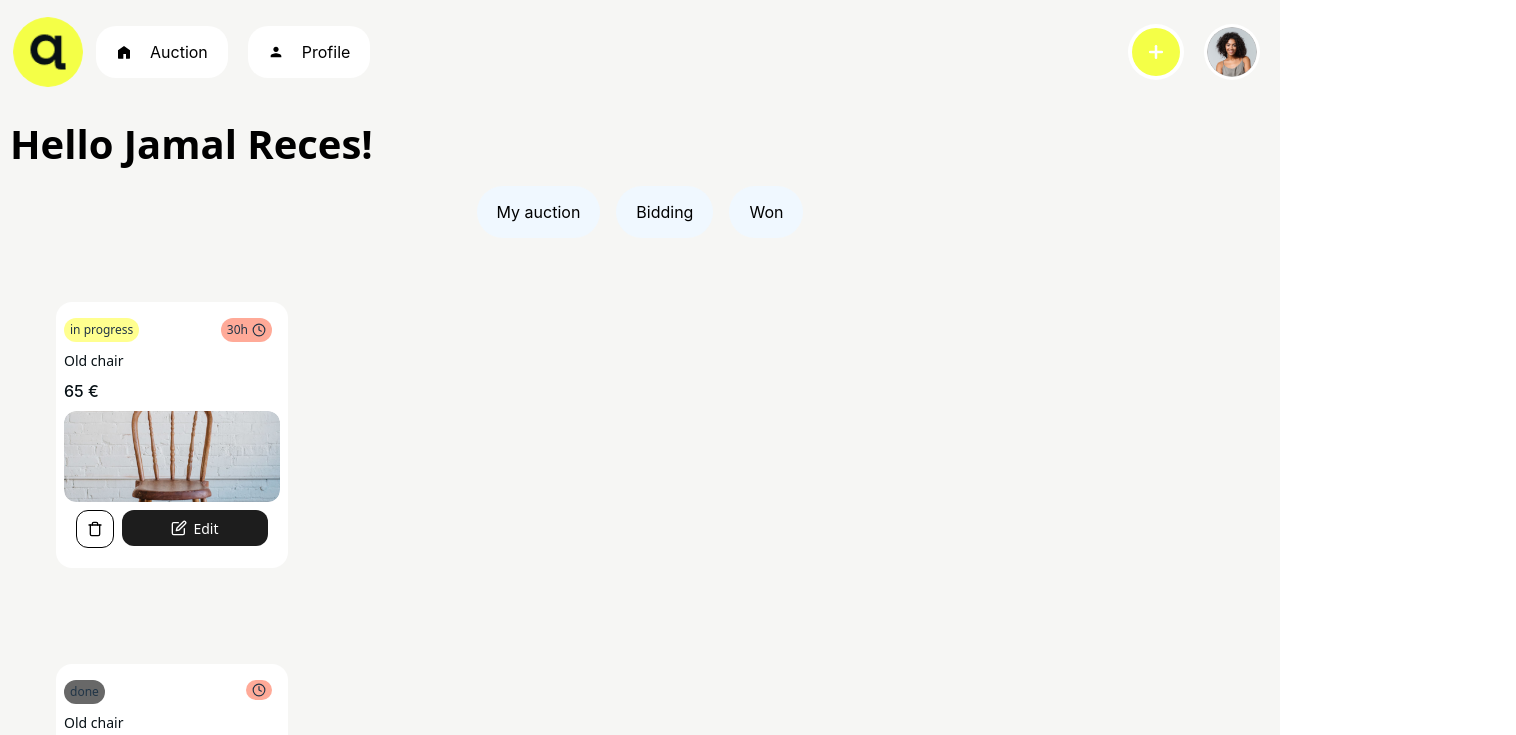
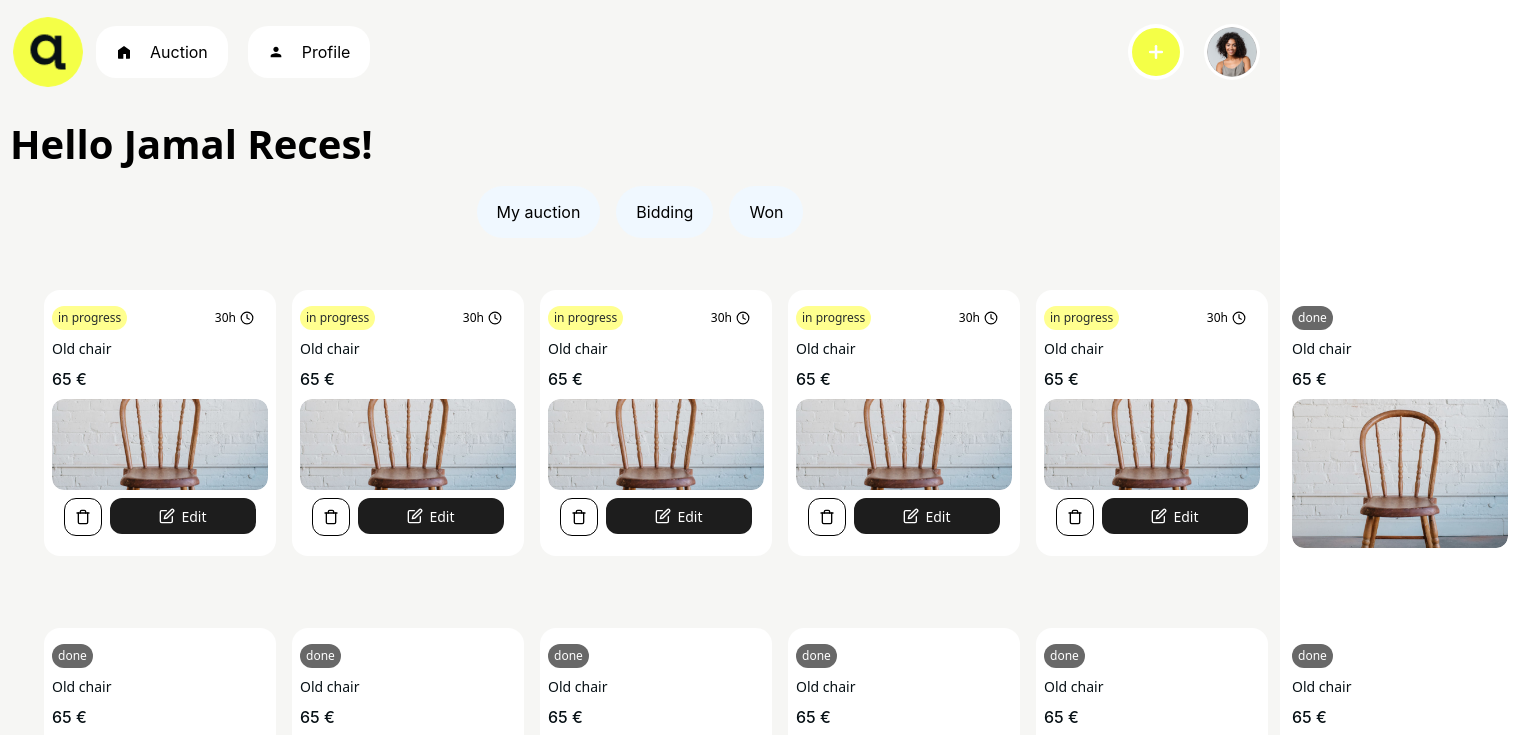
Before and after one commit to AndjelaShida/AuctionBay-Frontend, a React (Vite) app: page /myauction in a window 1280 px wide. Shown: the top 735 px of the page, 1516 px wide, since content can reach past the window. Built offline with nearby package versions, Linux system fonts and the light colour scheme.

Commit message:
done myAuction

```diff
--- a/src/cards/auctionCard.style.tsx
+++ b/src/cards/auctionCard.style.tsx
@@ -1,20 +1,18 @@
-import styled from "styled-components"; //card background-color: #ffffff ;
+import styled from "styled-components";
+
 // ``;
 
-export const Card = styled.div`
+export const Card = styled.div<{ tag: string }>`
   width: 216px;
   min-width: 216px;
-height: 250px ;
-min-height: 250px ;
+  height: 250px;
   border-radius: 16px;
-background-color: #ffffff ;
+  background-color: white;
   display: flex;
   flex-direction: column;
   padding: 8px;
   gap: 8px;
   position: relative;
- background-color: white;
-
 `;
 
 export const ImageContainer = styled.div`
@@ -23,7 +21,6 @@ export const ImageContainer = styled.div`
   border-radius: 12px;
   overflow: hidden;
   position: relative;
-
 `;
 
 export const AuctionImage = styled.img`
@@ -39,27 +36,33 @@ export const CardContent = styled.div`
   justify-content: space-between;
   gap: 8px;
   flex: 1;
-
-
 `;
 
 export const Header = styled.div`
   display: flex;
   justify-content: space-between;
   position: relative;
-
 `;
 
-export const Tag = styled.span`
+export const Tag = styled.span<{ tag: string; tagColor: string }>`
   font-size: 12px;
   background-color: #ffaa98;
   padding: 3px 6px;
   border-radius: 30px;
   display: inline-block;
   width: fit-content;
+  background-color: ${({ tag, tagColor }) => {
+    if (tag.toLowerCase() === "Done") return "#272D2D ";
+    if (tag.toLowerCase() === "In progress") return "#F9FF90";
+    if (tag.toLowerCase() === "Outbid") return "#FFAA98";
+    if (tag.toLowerCase() === "Winning") return "#ADFF90";
+    return tagColor;
+  }};
+  color: ${({ tag }) =>
+    tag.toLocaleLowerCase() === "done" ? "white" : "#272D2D"};
 `;
 
-export const Time = styled.span`
+export const Time = styled.span<{ tag: string }>`
   font-size: 12px;
   background-color: #ffaa98;
   padding: 3px 6px;
@@ -70,6 +73,26 @@ export const Time = styled.span`
   position: absolute;
   top: 8px;
   right: 8px;
+
+
+  background-color: ${({ tag }) => {
+    switch (tag.toLowerCase()) {
+      case "in progress":
+        return "transparent";
+      case "winning":
+        return "#FFAA98";
+      case "outbid":
+        return "#FFAA98";
+      default:
+        return "transparent";
+    }
+  }};
+
+  color: ${({ tag }) =>
+    tag.toLowerCase() === "in progress" ? "#000" : "#fff"};
+
+  border: ${({ tag }) =>
+    tag.toLowerCase() === "in progress" ? "none" : "1px solid transparent"};
 `;
 
 export const Title = styled.h3`
@@ -90,48 +113,44 @@ export const Price = styled.p`
 `;
 export const Actions = styled.div`
   display: flex;
-justify-content:space-between;
-padding: 0 12px 12px 12px ;
+  justify-content: space-between;
+  padding: 0 12px 12px 12px;
   gap: 8px;
 `;
 
-
-export const DeleteButton = styled.div `
-width:36px;
+export const DeleteButton = styled.div`
+  width: 36px;
   height: 36px;
   border: 1px solid black;
   border-radius: 12px;
   color: black;
-background-color:white;
-display:flex;
+  background-color: white;
+  display: flex;
   align-items: center;
   justify-content: center;
   cursor: pointer;
   &:hover {
-background-color:#1d1d1d;
+    background-color: #1d1d1d;
     color: white;
   }
 `;
 export const EditButton = styled.div`
   flex: 1;
-height:36px;
+  height: 36px;
   background-color: #1d1d1d;
-color:white;
+  color: white;
   border: none;
   border-radius: 12px;
   padding: 0 12px;
   font-size: 14px;
   font-weight: 500;
   cursor: pointer;
-display:flex;
+  display: flex;
   align-items: center;
   justify-content: center;
-gap:6px;
+  gap: 6px;
 
   &:hover {
-background-color: #000000 ;
+    background-color: #000000;
   }
-
-
-
 `;
--- a/src/cards/auctionCard.tsx
+++ b/src/cards/auctionCard.tsx
@@ -32,38 +32,45 @@ const AuctionCard: React.FC<Props> = ({
   title,
   price,
 }) => {
+  const tagLower = tag.toLowerCase();
+
   return (
-    <Card>
+    <Card tag={tagLower}>
       <CardContent>
         <Header>
-          <Time>
-            {timeLeft}
-            <FiClock size={14}></FiClock>
-          </Time>
+          {tagLower !== "done" && timeLeft && (
+            <Time tag={tagLower}>
+              {timeLeft}
+              <FiClock size={14} />
+            </Time>
+          )}
         </Header>
 
-        <Tag style={{ backgroundColor: tagColor }}>{tag}</Tag>
+        <Tag tag={tagLower} tagColor={tagColor}>
+          {tag}
+        </Tag>
         <Title>{title}</Title>
         <Price>{price}</Price>
       </CardContent>
 
       <ImageContainer>
-        <AuctionImage src={image} alt={title}></AuctionImage>
+        <AuctionImage src={image} alt={title} />
       </ImageContainer>
 
-      {tag.toLowerCase() === "in progress" && (
+      {/* Prikazivanje akcija samo za "in progress" */}
+      {tagLower === "in progress" && (
         <Actions>
           <DeleteButton>
-            <FiTrash size={16}></FiTrash>
+            <FiTrash size={16} />
           </DeleteButton>
           <EditButton>
-              <FiEdit size={16}></FiEdit>
+            <FiEdit size={16} />
             Edit
-
           </EditButton>
         </Actions>
       )}
     </Card>
   );
 };
+
 export default AuctionCard;
--- a/src/cards/auctionCardData.tsx
+++ b/src/cards/auctionCardData.tsx
@@ -1,30 +1,37 @@
 //niz sa podacima za svaku karticu
 
-export const auctionCard = [
+export const auctionCardOutbid = [
     {
     image: "/images/chair1.jpg",
     timeLeft: "24",
     title: "Old chair",
     price: "65 €",
-    tag: "outbid",
+    tag: "Outbid",
     tagColor: "#FFAA98",
     },
-      {
+  ]
+  export const auctionCardInprogress = [
+     {
     image: "/images/chair1.jpg",
     timeLeft: "30h",
     title: "Old chair",
     price: "65 €",
-    tag: "in progress",
+    tag: "In progress",
     tagColor: "	#FFFF8F",
     },
-    {
+  ]
+    export const auctionCardDone = [
+        {
     image: "/images/chair1.jpg",
     timeLeft: "",
     title: "Old chair",
     price: "65 €",
-    tag: "done",
+    tag: "Done",
     tagColor: "	#686868",
     },
+  ]
+
+      export const auctionCardWinning = [
        {
     image: "/images/chair1.jpg",
     timeLeft: "",
@@ -33,4 +40,4 @@ export const auctionCard = [
     tag: "Winning",
     tagColor: "#32CD32",
     },
-]
+  ]
--- a/src/pages/profile/myAuction.style.ts
+++ b/src/pages/profile/myAuction.style.ts
@@ -6,7 +6,7 @@ export const CardsGrid = styled.div`
   display: grid;
   grid-template-columns: repeat(6, 1fr);
   gap: 16px;
-  padding: 32px;
+  padding: 20px;
   width: 100%;
   box-sizing: border-box;
   background-color: #F6F6F4 ;
@@ -30,8 +30,8 @@ export const Wrapper = styled.div`
   min-height: 100vh;
   display: flex;
   flex-direction: column;
-  background-color: #F6F6F4 ;
-  overflow-x: hidden;
+    background-color: #F6F6F4 ;
+
 
 `;
 
--- a/src/pages/profile/myAuction.tsx
+++ b/src/pages/profile/myAuction.tsx
@@ -13,11 +13,38 @@ import {
 } from "./myAuction.style";
 import { HomeIcon, UserIcon } from "../../icons/homeIcon";
 import AuctionCard from "../../cards/auctionCard";
-import { auctionCard } from "../../cards/auctionCardData";
 
 const MyAuction: React.FC = () => {
-const inProgressCards = auctionCard.filter(card => card.tag.trim().toLowerCase() === "in progress");
-const doneCards = auctionCard.filter(card => card.tag.trim().toLowerCase() === "done");
+  // 5 "in progress" kartica
+  const inProgressCards = Array.from({ length: 5 }).map((_, index) => ({
+    key: `in-progress-${index}`,
+    image: "/images/chair1.jpg",
+    tag: "in progress",
+    tagColor: "#FFFF8F",
+    timeLeft: "30h",
+    title: "Old chair",
+    price: "65 €",
+  }));
+
+  // 13 "done" kartica (1 za prvi red, 6 za drugi, 6 za treći)
+  const doneCards = Array.from({ length: 13 }).map((_, index) => ({
+    key: `done-${index}`,
+    image: "/images/chair1.jpg",
+    tag: "done",
+    tagColor: "#686868",
+    timeLeft: "",
+    title: "Old chair",
+    price: "65 €",
+  }));
+
+  // Kombinacija za prvi red: 5 "in progress" + 1 "done"
+  const firstRowCards = [...inProgressCards, doneCards[0]];
+
+  // Drugi red: sledećih 6 "done"
+  const secondRowCards = doneCards.slice(1, 7);
+
+  // Treći red: još 6 "done"
+  const thirdRowCards = doneCards.slice(7, 13);
 
   return (
     <Wrapper>
@@ -45,11 +72,9 @@ const doneCards = auctionCard.filter(card => card.tag.trim().toLowerCase() === "
             <UserIcon color="#000" />
             Profile
           </NavButton>
-
         </LeftGroup>
 
         <RightGroup>
-
           <IconButton to="/create">
             <div
               style={{
@@ -94,6 +119,7 @@ const doneCards = auctionCard.filter(card => card.tag.trim().toLowerCase() === "
       </Navbar>
 
       <Title>Hello Jamal Reces! </Title>
+
       <TabBar>
         <ButtonGroup>
           <NavButton2 to="/myauction">My auction</NavButton2>
@@ -101,30 +127,41 @@ const doneCards = auctionCard.filter(card => card.tag.trim().toLowerCase() === "
           <NavButton2 to="/Won ">Won</NavButton2>
         </ButtonGroup>
 
-        {/* in progress kartice */}
+        {/* Prvi red: 5 in progress + 1 done */}
         <CardsGrid>
-
-          {inProgressCards.map((card, index) => (
+          {firstRowCards.map((card) => (
             <AuctionCard
-              key={index}
+              key={card.key}
               image={card.image}
               tag={card.tag}
               tagColor={card.tagColor}
               timeLeft={card.timeLeft}
               title={card.title}
               price={card.price}
-
-
             />
           ))}
         </CardsGrid>
 
-{/* Done kartice */}
+        {/* Drugi red: 6 done */}
         <CardsGrid>
+          {secondRowCards.map((card) => (
+            <AuctionCard
+              key={card.key}
+              image={card.image}
+              tag={card.tag}
+              tagColor={card.tagColor}
+              timeLeft={card.timeLeft}
+              title={card.title}
+              price={card.price}
+            />
+          ))}
+        </CardsGrid>
 
-  {doneCards.map((card, index) => (
+        {/* Treći red: 6 done */}
+        <CardsGrid>
+          {thirdRowCards.map((card) => (
             <AuctionCard
-      key={index}
+              key={card.key}
               image={card.image}
               tag={card.tag}
               tagColor={card.tagColor}
```
Also changed, not shown: 1 other file (tests, documents, lock files or other folders). Lines whose indentation alone changed are shown as unchanged.
